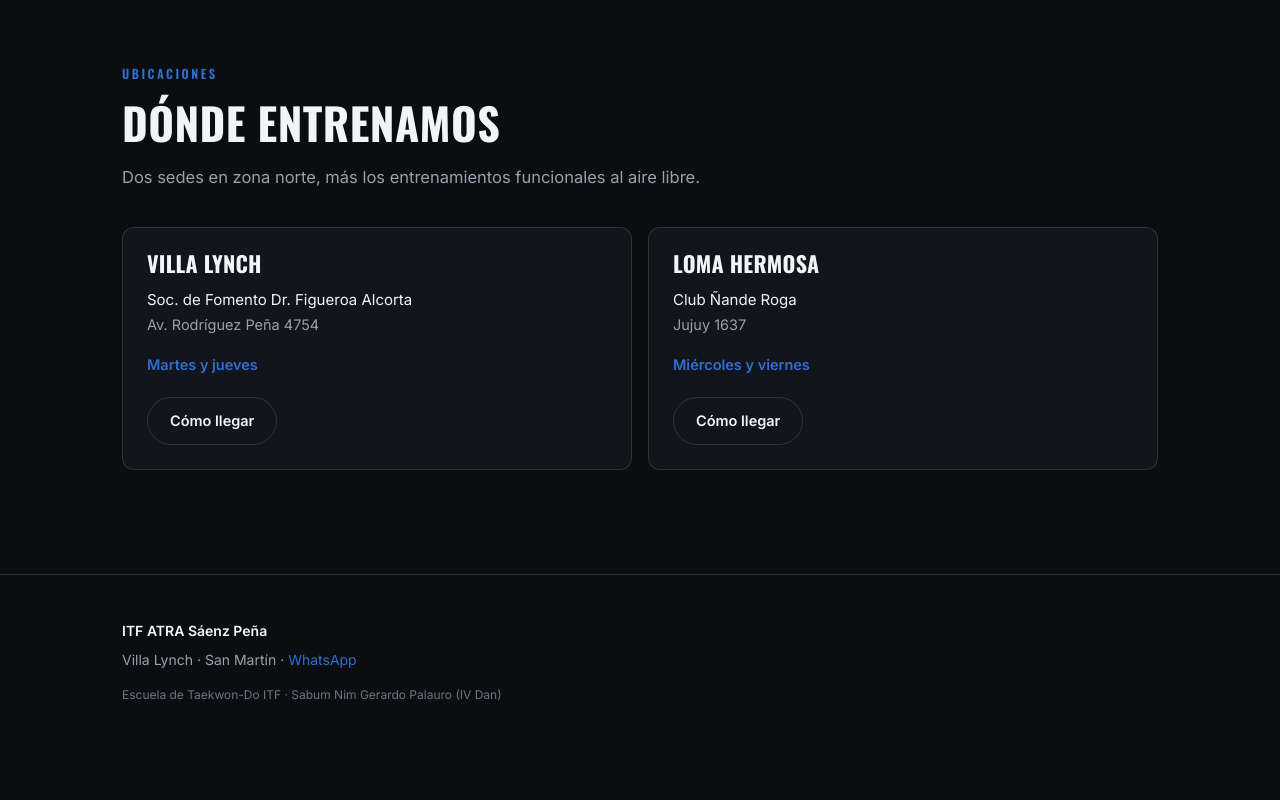
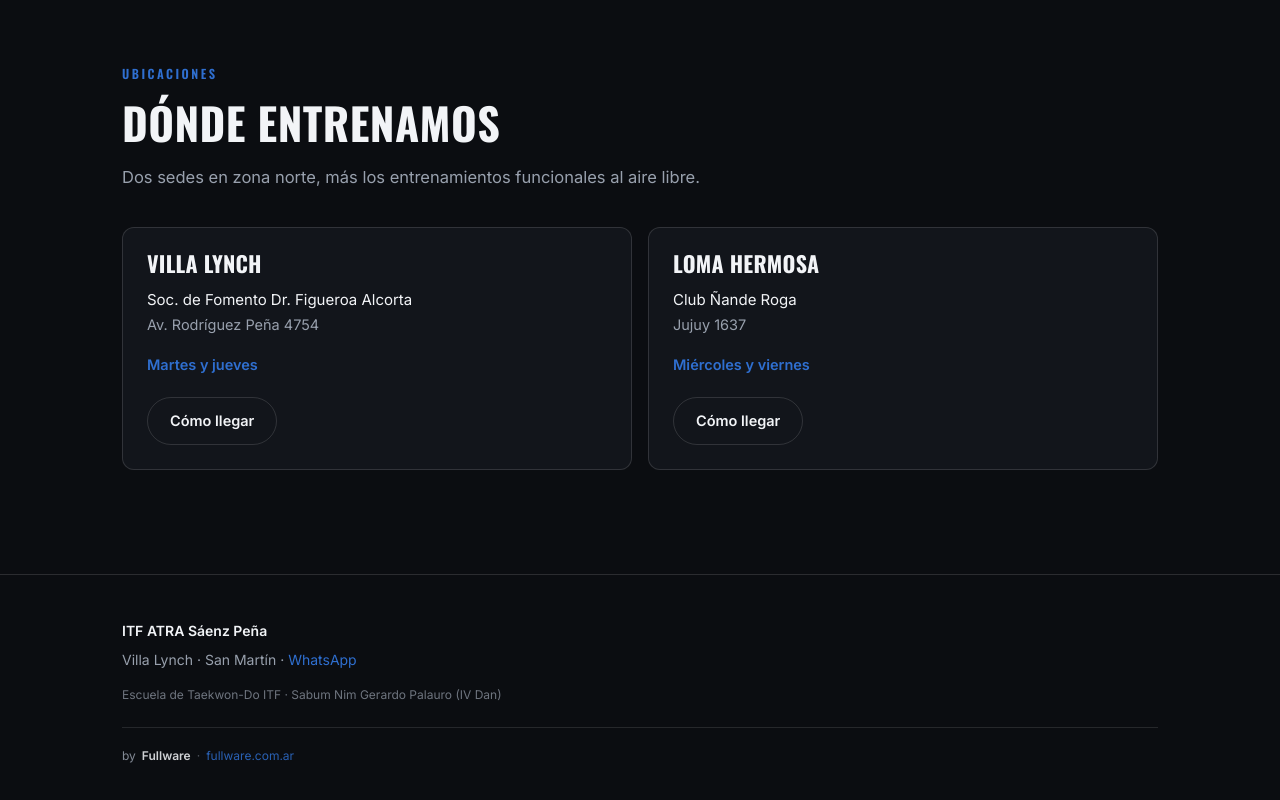
Before and after one commit to melorenzo/gerardtkd, an Astro site in the folder site/: page / in a window 1280 px wide. Shown: the part 4572-5372 px from the top of the page. Before the commit the page ends 5339 px from the top, so only its background shows below. Built offline with nearby package versions, Linux system fonts and the light colour scheme; Astro itself is replaced by a stand-in of ours.

Commit message:
Agrega el crédito de Fullware en el pie con enlace al sitio.
🤖 Generated with Codebuff
Co-Authored-By: Codebuff <noreply@codebuff.com>

```diff
--- a/site/src/pages/index.astro
+++ b/site/src/pages/index.astro
@@ -25,6 +25,12 @@ import Donde from '../components/Donde.astro';
       <b style="color:var(--ink);display:block;margin-bottom:6px">ITF ATRA Sáenz Peña</b>
       <div>Villa Lynch · San Martín · <a href="https://wa.me/5491131074612" target="_blank" rel="noopener" style="color:var(--ac)">WhatsApp</a></div>
       <div class="mt-4 text-xs" style="opacity:.7">Escuela de Taekwon-Do ITF · Sabum Nim Gerardo Palauro (IV Dan)</div>
+      <div class="mt-6 pt-5 border-t text-xs flex items-center gap-1.5" style="border-color:var(--line);opacity:.85">
+        <span>by</span>
+        <a href="https://fullware.com.ar/" target="_blank" rel="noopener" style="color:var(--ink);font-weight:600;text-decoration:none">Fullware</a>
+        <span style="opacity:.6">·</span>
+        <a href="https://fullware.com.ar/" target="_blank" rel="noopener" style="color:var(--ac);text-decoration:none">fullware.com.ar</a>
+      </div>
     </div>
   </footer>
 </BaseLayout>
```
